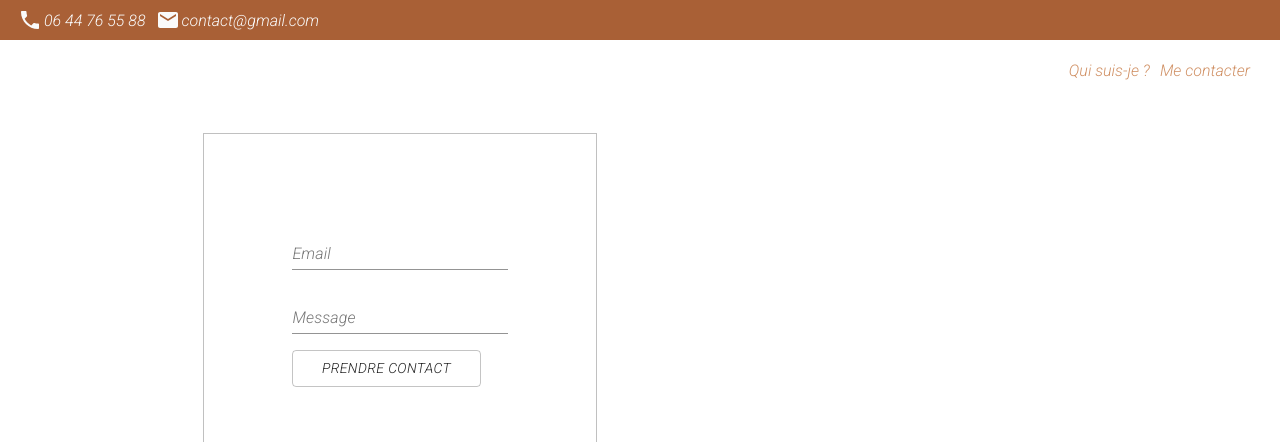
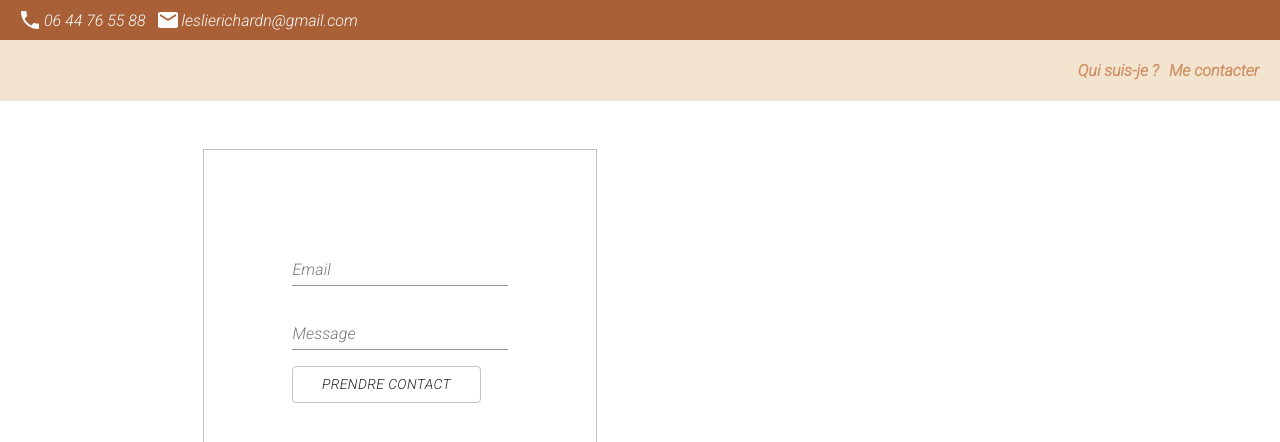
Before and after one commit to nicolashedoire/naitre-ensemble, a Next.js app: page / in a window 1280 px wide. Shown: the top 442 px of the page. Built offline with nearby package versions, Linux system fonts and the light colour scheme.

Commit message:
fix colors for header

```diff
--- a/pages/index.tsx
+++ b/pages/index.tsx
@@ -16,7 +16,7 @@ export default function Home() {
           <PhoneIcon style={{ marginLeft: "10px", marginRight: "2px" }} />
           <span>06 44 76 55 88</span>
           <MailIcon style={{ marginLeft: "10px", marginRight: "2px" }} />
-          <span>contact@gmail.com</span>
+          <span>leslierichardn@gmail.com</span>
         </header>
         <div className={styles.menu}>
           <ul>
--- a/styles/Home.module.scss
+++ b/styles/Home.module.scss
@@ -11,14 +11,17 @@
 }
 
 .menu {
-  margin-right: 25px;
+  background-color: $color-cream;
+  padding: 1rem 1rem;
   ul{
+    margin: 0;
     list-style-type: none;
     display: flex;
     justify-content: flex-end;
     li{
       margin: 5px;
       color: $color-beige;
+      font-weight: 800;
     }
   }
 }
```
